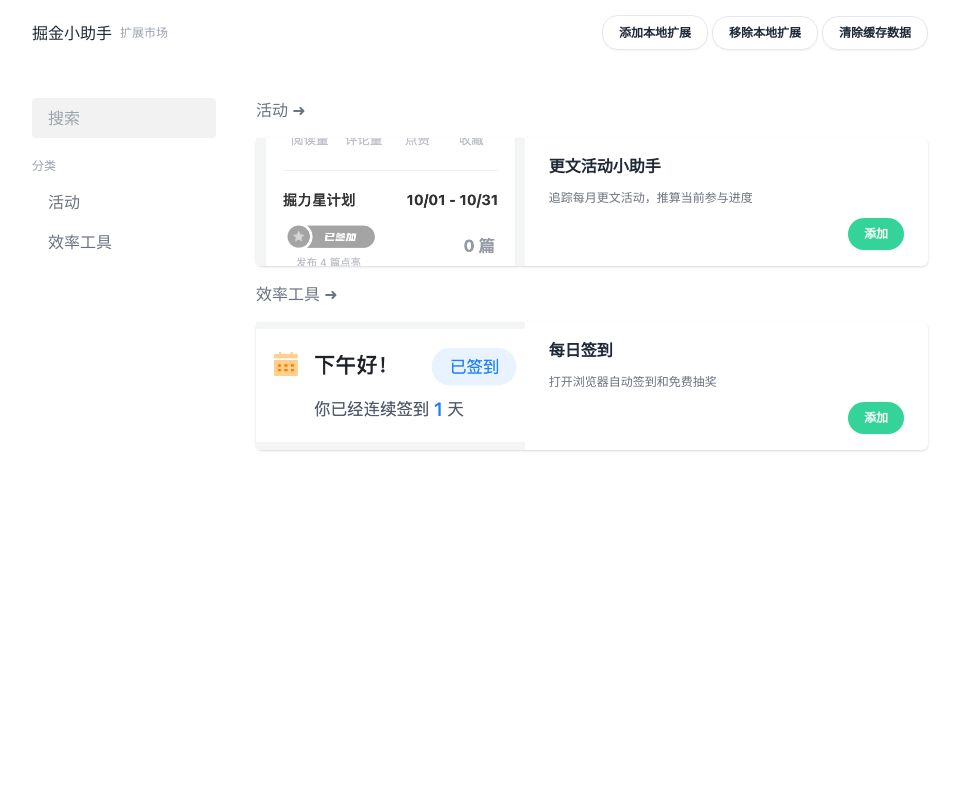
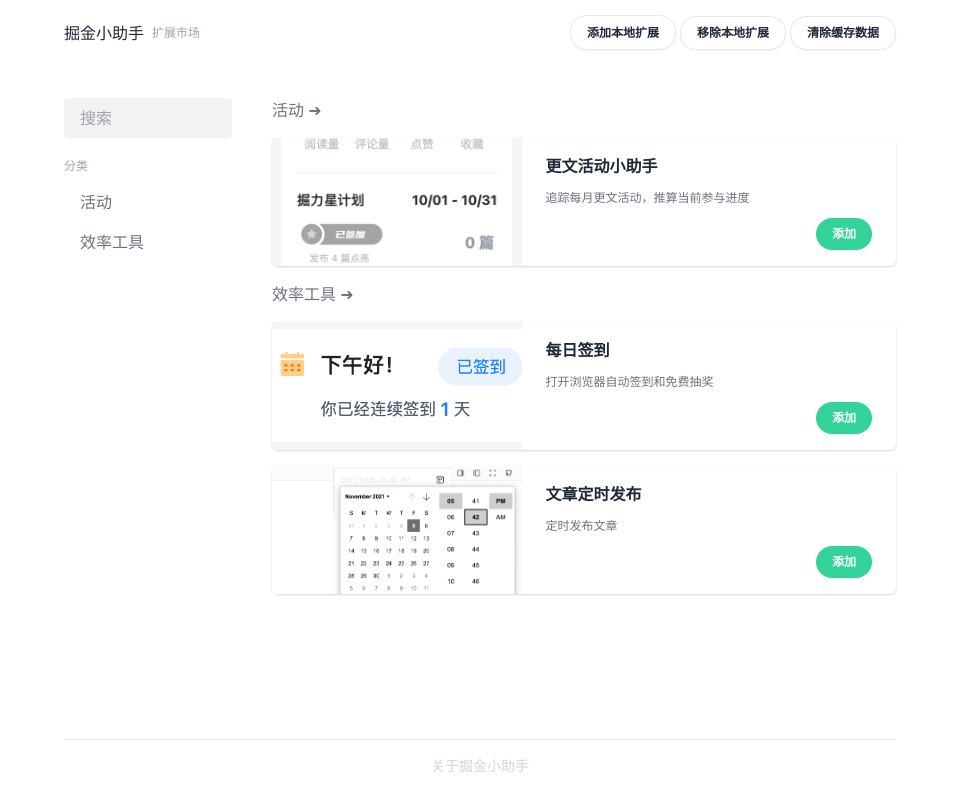
Before and after one commit to curly210102/juejin-enhancer-extensions, a Next.js app: page / in a window 1280 px wide. Shown: the whole page, without its empty margins (160-1119 px from the left). Built offline with nearby package versions, Linux system fonts and the light colour scheme; what @tailwindcss/typography would draw is missing.

Commit message:
extension(publish-ontime): add

```diff
--- a/components/header.tsx
+++ b/components/header.tsx
@@ -29,7 +29,7 @@
     window.cleanExtensionDataCaches?.();
   };
   return (
-    <header className="max-w-4xl mx-auto py-4 flex items-center">
+    <header className="w-full py-4 flex items-center">
       <Link href="/" passHref>
         <div className="h-8 flex items-center space-x-2 cursor-pointer">
           <div className="font-medium">掘金小助手</div>
--- a/components/layout.tsx
+++ b/components/layout.tsx
@@ -3,14 +3,17 @@
 
 const Layout: React.FunctionComponent = ({ children }) => {
   return (
-    <div className="w-full px-8 pb-10">
+    <div className="max-w-4xl mx-auto w-full px-8 min-h-screen flex flex-col">
       <Head>
         <title>掘金小助手 | 扩展市场</title>
         <meta name="description" content="为掘金社区提供第三方功能辅助" />
         <link rel="icon" href="/favicon.png" />
       </Head>
       <Header />
-      <main className="max-w-4xl mx-auto">{children}</main>
+      <main className="w-full flex-grow">{children}</main>
+      <footer className="pt-4 pb-6 text-center border-t text-gray-300 text-sm">
+        <a href="">关于掘金小助手</a>
+      </footer>
     </div>
   );
 };
--- /dev/null
+++ b/extensions/juejin-publish-ontime/index.md
@@ -0,0 +1,16 @@
+---
+title: 文章定时发布
+description: 定时发布文章
+version: 0.0.1
+rawURL: https://gitee.com/curlly-brackets/juejin-publish-ontime/raw/main/main.user.js
+preview: /publish-ontime.png
+author: Curly Brackets
+---
+
+在编辑页设置定时发布。
+
+到点自动提醒（目标是实现到点自动发布，目前还在提醒阶段）。
+
+需保证浏览器有页面开启。
+
+Gitee 仓库是 <https://gitee.com/curlly-brackets/juejin-publish-ontime/tree/main>，欢迎感兴趣的朋友参与优化。
--- a/juejin.extensions.json
+++ b/juejin.extensions.json
@@ -5,7 +5,7 @@
   },
   "efficient": {
     "title": "效率工具",
-    "extensions": ["juejin-daily-check-in"]
+    "extensions": ["juejin-daily-check-in", "juejin-publish-ontime"]
   },
   "data": {
     "title": "数据统计",
--- a/pages/index.tsx
+++ b/pages/index.tsx
@@ -29,7 +29,10 @@
                     version = "",
                   }) => {
                     return (
-                      <div key={slug} className="rounded-md bg-white shadow">
+                      <div
+                        key={slug}
+                        className="rounded-md bg-white shadow my-4"
+                      >
                         <a href={`/extensions/${slug}`} className="flex">
                           <div
                             className="w-2/5 bg-cover bg-center bg-no-repeat"
```
Also changed, not shown: public/publish-ontime.png (added).
